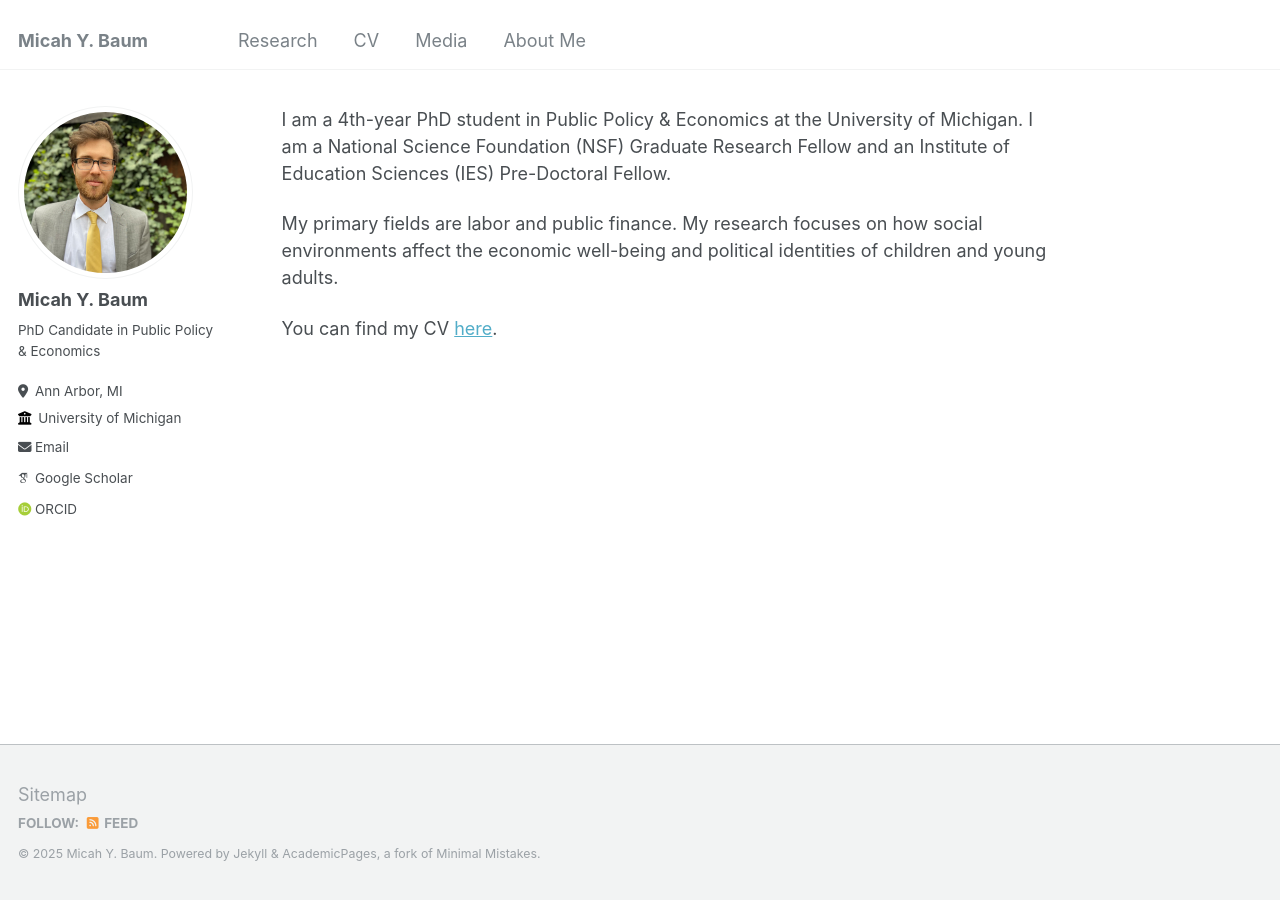
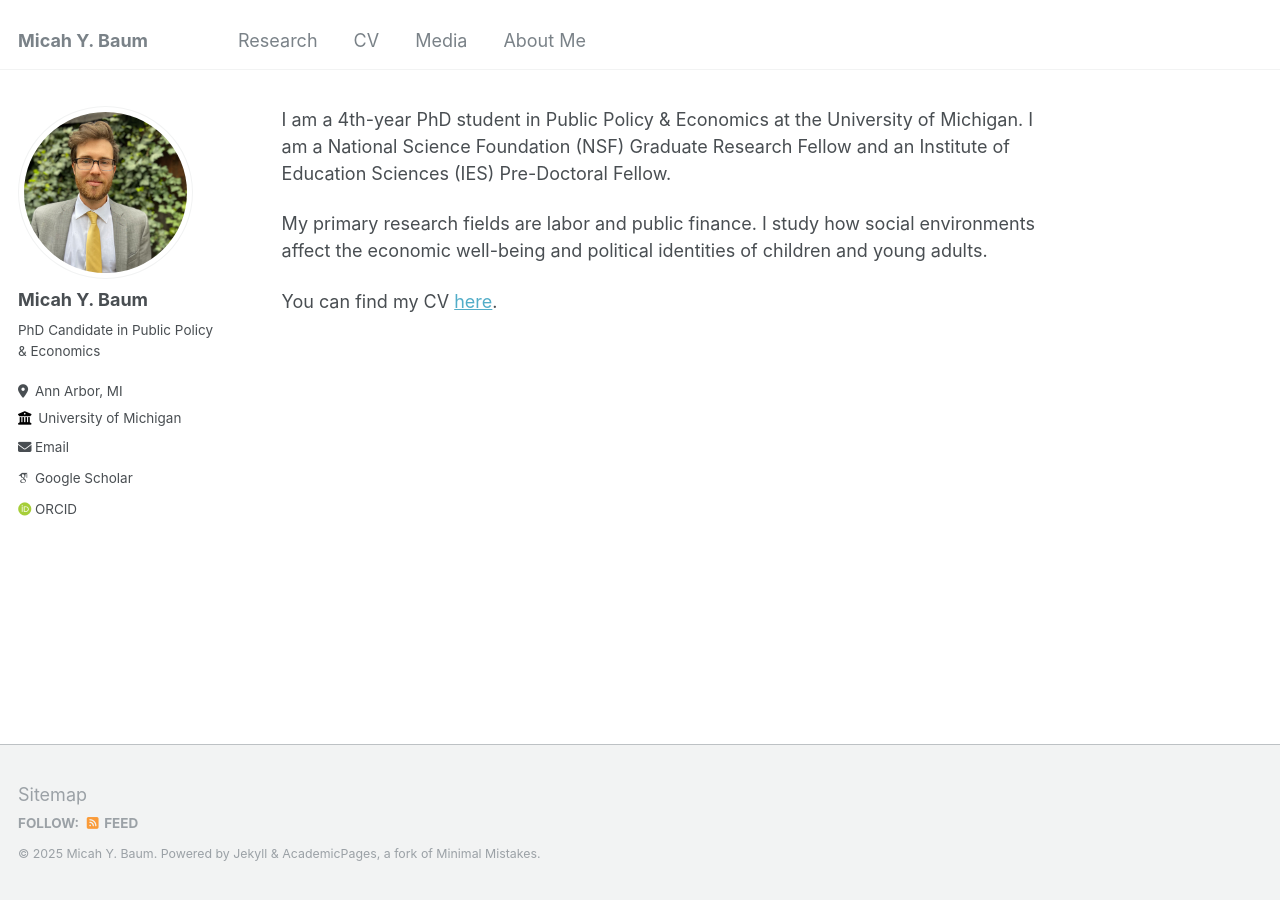
Before and after one commit to micah-baum/micah-baum.github.io, a Jekyll site: the page built from _pages/about.md, in a window 1280 px wide. Built offline with Jekyll 4.4.1, drawn with Linux system fonts in a browser that asks for light colours; some web fonts are replaced.

Commit message:
Update about.md

```diff
--- a/_pages/about.md
+++ b/_pages/about.md
@@ -8,7 +8,7 @@ redirect_from:
 
 I am a 4th-year PhD student in Public Policy & Economics at the University of Michigan. I am a National Science Foundation (NSF) Graduate Research Fellow and an Institute of Education Sciences (IES) Pre-Doctoral Fellow.
 
-My primary fields are labor and public finance. My research focuses on how social environments affect the economic well-being and political identities of children and young adults.
+My primary research fields are labor and public finance. I study how social environments affect the economic well-being and political identities of children and young adults.
 
 
 You can find my CV [here](https://micah-baum.github.io/files/baum_cv.pdf).
```
